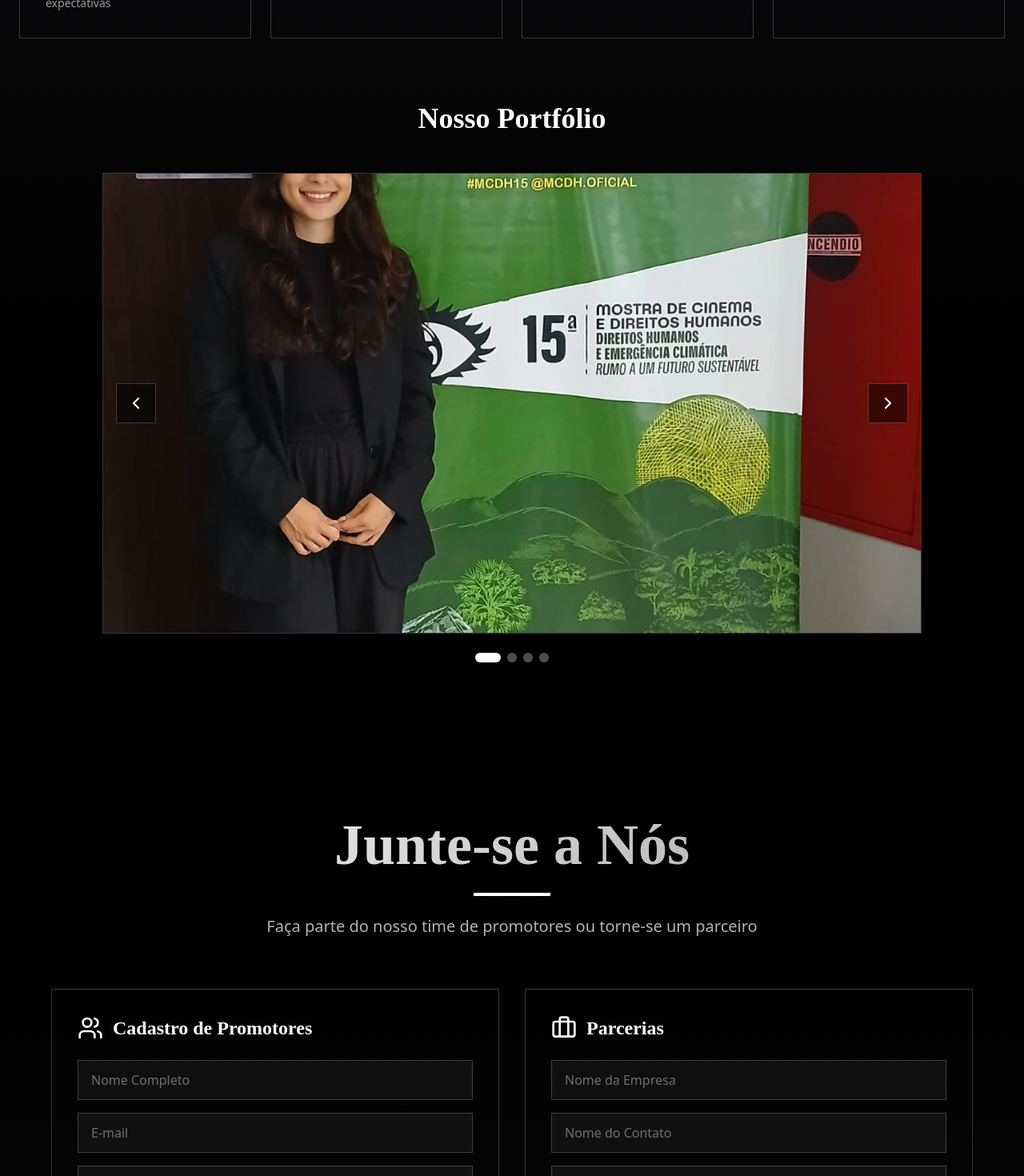
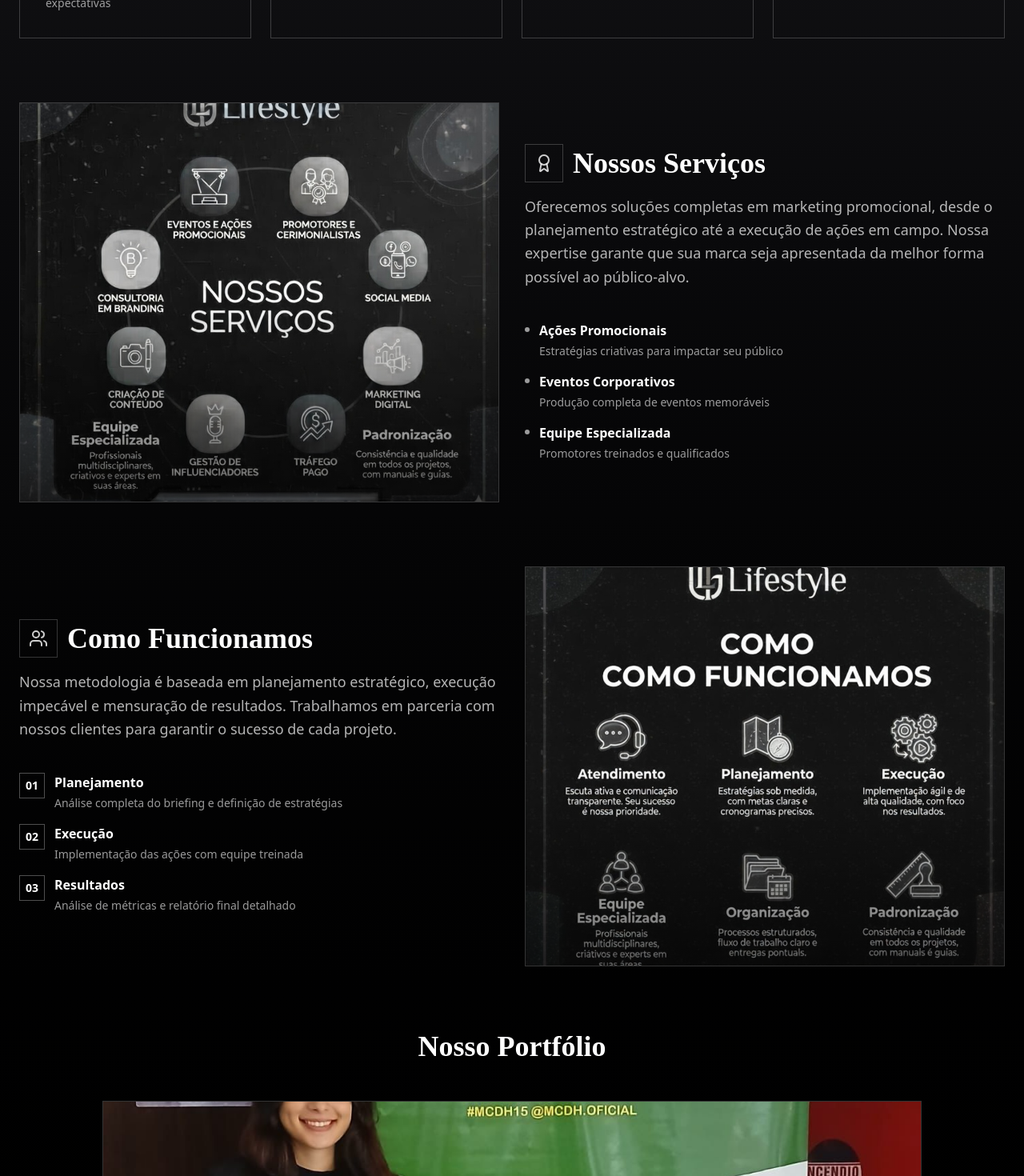
Before and after one commit to Izileth/lp-project-v1, a React (Vite) app: page / in a window 1280 px wide. Shown: the part 1720-3190 px from the top of the page at 80% size. Built offline with nearby package versions, Linux system fonts and the light colour scheme.

Commit message:
Build v5

```diff
--- a/src/components/Footer.tsx
+++ b/src/components/Footer.tsx
@@ -1,4 +1,4 @@
-import { motion } from 'framer-motion';
+
 import { Phone, Mail, MapPin } from 'lucide-react';
 
 interface FooterProps {
@@ -21,7 +21,7 @@ const Footer = ({ scrollToSection }: FooterProps) => (
           <div className="space-y-3 text-sm text-white/60">
             <div className="flex items-center">
               <Phone className="w-4 h-4 mr-2" />
-              <span>(11) 99999-9999</span>
+              <span>(91) 98547-9540</span>
             </div>
             <div className="flex items-center">
               <Mail className="w-4 h-4 mr-2" />
@@ -29,7 +29,7 @@ const Footer = ({ scrollToSection }: FooterProps) => (
             </div>
             <div className="flex items-center">
               <MapPin className="w-4 h-4 mr-2" />
-              <span>São Paulo, SP</span>
+              <span>Belém, PA</span>
             </div>
           </div>
         </div>
--- /dev/null
+++ b/src/components/InfoBanner.tsx
@@ -0,0 +1,28 @@
+import React from 'react';
+import { motion } from 'framer-motion';
+
+interface InfoBannerProps {
+  src: string;
+  alt: string;
+  delay?: number;
+}
+
+const InfoBanner: React.FC<InfoBannerProps> = ({ src, alt, delay = 0 }) => {
+  return (
+    <motion.div
+      initial={{ opacity: 0, y: 30 }}
+      whileInView={{ opacity: 1, y: 0 }}
+      transition={{ duration: 0.8, delay }}
+      viewport={{ once: true }}
+      className="mb-16"
+    >
+      <img
+        src={src}
+        alt={alt}
+        className="w-52  object-cover rounded-lg shadow-lg border border-white/10"
+      />
+    </motion.div>
+  );
+};
+
+export default InfoBanner;
--- a/src/components/sections/ProfileSection.tsx
+++ b/src/components/sections/ProfileSection.tsx
@@ -1,6 +1,10 @@
 import { motion } from 'framer-motion';
 import ObjectivesSection from './ObjectivesSection';
 import PortfolioSection from './PortfolioSection';
+import { Award, Users } from 'lucide-react';
+
+import banner_services from '../../assets/banner_services.jpg';
+import banner_workers from '../../assets/banner_workers.jpg';
 
 const ProfileSection = () => (
   <section id="perfil" className="min-h-screen py-24 relative">
@@ -19,6 +23,155 @@ const ProfileSection = () => (
       </motion.div>
 
       <ObjectivesSection />
+
+      {/* Nossos Serviços Banner */}
+      <motion.div
+        initial={{ opacity: 0, y: 40 }}
+        whileInView={{ opacity: 1, y: 0 }}
+        transition={{ duration: 0.8, delay: 0.2 }}
+        viewport={{ once: true }}
+        className="mb-20 mt-20"
+      >
+        <div className="grid grid-cols-1 lg:grid-cols-2 gap-8 items-center">
+          {/* Imagem */}
+          <motion.div
+            className="relative overflow-hidden border border-white/20 group h-[400px] lg:h-[500px]"
+            whileHover={{ borderColor: 'rgba(255, 255, 255, 0.4)' }}
+            transition={{ duration: 0.3 }}
+          >
+            <motion.img
+              src={banner_services}
+              alt="Nossos Serviços"
+              className="w-full h-full object-cover transition-transform duration-700 group-hover:scale-105"
+            />
+            <div className="absolute inset-0 bg-gradient-to-t from-black/60 via-transparent to-transparent" />
+          </motion.div>
+
+          {/* Texto */}
+          <motion.div
+            initial={{ opacity: 0, x: 30 }}
+            whileInView={{ opacity: 1, x: 0 }}
+            transition={{ duration: 0.8, delay: 0.4 }}
+            viewport={{ once: true }}
+            className="space-y-6"
+          >
+            <div className="flex items-center space-x-3 mb-4">
+              <div className="w-12 h-12 border border-white/20 flex items-center justify-center">
+                <Award className="w-6 h-6 text-white/80" />
+              </div>
+              <h3 className="text-3xl md:text-4xl font-bold">Nossos Serviços</h3>
+            </div>
+
+            <p className="text-white/70 text-lg leading-relaxed">
+              Oferecemos soluções completas em marketing promocional, desde o planejamento estratégico até a execução de ações em campo. Nossa expertise garante que sua marca seja apresentada da melhor forma possível ao público-alvo.
+            </p>
+
+            <div className="space-y-4 pt-4">
+              <div className="flex items-start space-x-3">
+                <div className="w-1.5 h-1.5 bg-white/60 rounded-full mt-2" />
+                <div>
+                  <h4 className="font-semibold mb-1">Ações Promocionais</h4>
+                  <p className="text-white/60 text-sm">Estratégias criativas para impactar seu público</p>
+                </div>
+              </div>
+
+              <div className="flex items-start space-x-3">
+                <div className="w-1.5 h-1.5 bg-white/60 rounded-full mt-2" />
+                <div>
+                  <h4 className="font-semibold mb-1">Eventos Corporativos</h4>
+                  <p className="text-white/60 text-sm">Produção completa de eventos memoráveis</p>
+                </div>
+              </div>
+
+              <div className="flex items-start space-x-3">
+                <div className="w-1.5 h-1.5 bg-white/60 rounded-full mt-2" />
+                <div>
+                  <h4 className="font-semibold mb-1">Equipe Especializada</h4>
+                  <p className="text-white/60 text-sm">Promotores treinados e qualificados</p>
+                </div>
+              </div>
+            </div>
+          </motion.div>
+        </div>
+      </motion.div>
+
+      {/* Como Funcionamos Banner - Invertido */}
+      <motion.div
+        initial={{ opacity: 0, y: 40 }}
+        whileInView={{ opacity: 1, y: 0 }}
+        transition={{ duration: 0.8, delay: 0.2 }}
+        viewport={{ once: true }}
+        className="mb-20"
+      >
+        <div className="grid grid-cols-1 lg:grid-cols-2 gap-8 items-center">
+          {/* Texto - Vem primeiro no mobile, segundo no desktop */}
+          <motion.div
+            initial={{ opacity: 0, x: -30 }}
+            whileInView={{ opacity: 1, x: 0 }}
+            transition={{ duration: 0.8, delay: 0.4 }}
+            viewport={{ once: true }}
+            className="space-y-6 order-2 lg:order-1"
+          >
+            <div className="flex items-center space-x-3 mb-4">
+              <div className="w-12 h-12 border border-white/20 flex items-center justify-center">
+                <Users className="w-6 h-6 text-white/80" />
+              </div>
+              <h3 className="text-3xl md:text-4xl font-bold">Como Funcionamos</h3>
+            </div>
+
+            <p className="text-white/70 text-lg leading-relaxed">
+              Nossa metodologia é baseada em planejamento estratégico, execução impecável e mensuração de resultados. Trabalhamos em parceria com nossos clientes para garantir o sucesso de cada projeto.
+            </p>
+
+            <div className="space-y-4 pt-4">
+              <div className="flex items-start space-x-3">
+                <div className="flex items-center justify-center w-8 h-8 border border-white/30 text-sm font-semibold shrink-0">
+                  01
+                </div>
+                <div>
+                  <h4 className="font-semibold mb-1">Planejamento</h4>
+                  <p className="text-white/60 text-sm">Análise completa do briefing e definição de estratégias</p>
+                </div>
+              </div>
+
+              <div className="flex items-start space-x-3">
+                <div className="flex items-center justify-center w-8 h-8 border border-white/30 text-sm font-semibold shrink-0">
+                  02
+                </div>
+                <div>
+                  <h4 className="font-semibold mb-1">Execução</h4>
+                  <p className="text-white/60 text-sm">Implementação das ações com equipe treinada</p>
+                </div>
+              </div>
+
+              <div className="flex items-start space-x-3">
+                <div className="flex items-center justify-center w-8 h-8 border border-white/30 text-sm font-semibold shrink-0">
+                  03
+                </div>
+                <div>
+                  <h4 className="font-semibold mb-1">Resultados</h4>
+                  <p className="text-white/60 text-sm">Análise de métricas e relatório final detalhado</p>
+                </div>
+              </div>
+            </div>
+          </motion.div>
+
+          {/* Imagem - Vem segundo no mobile, primeiro no desktop */}
+          <motion.div
+            className="relative overflow-hidden border border-white/20 group h-[400px] lg:h-[500px] order-1 lg:order-2"
+            whileHover={{ borderColor: 'rgba(255, 255, 255, 0.4)' }}
+            transition={{ duration: 0.3 }}
+          >
+            <motion.img
+              src={banner_workers}
+              alt="Como Funcionamos"
+              className="w-full h-full object-cover transition-transform duration-700 group-hover:scale-105"
+            />
+            <div className="absolute inset-0 bg-gradient-to-t from-black/60 via-transparent to-transparent" />
+          </motion.div>
+        </div>
+      </motion.div>
+
       <PortfolioSection />
     </div>
   </section>
```
